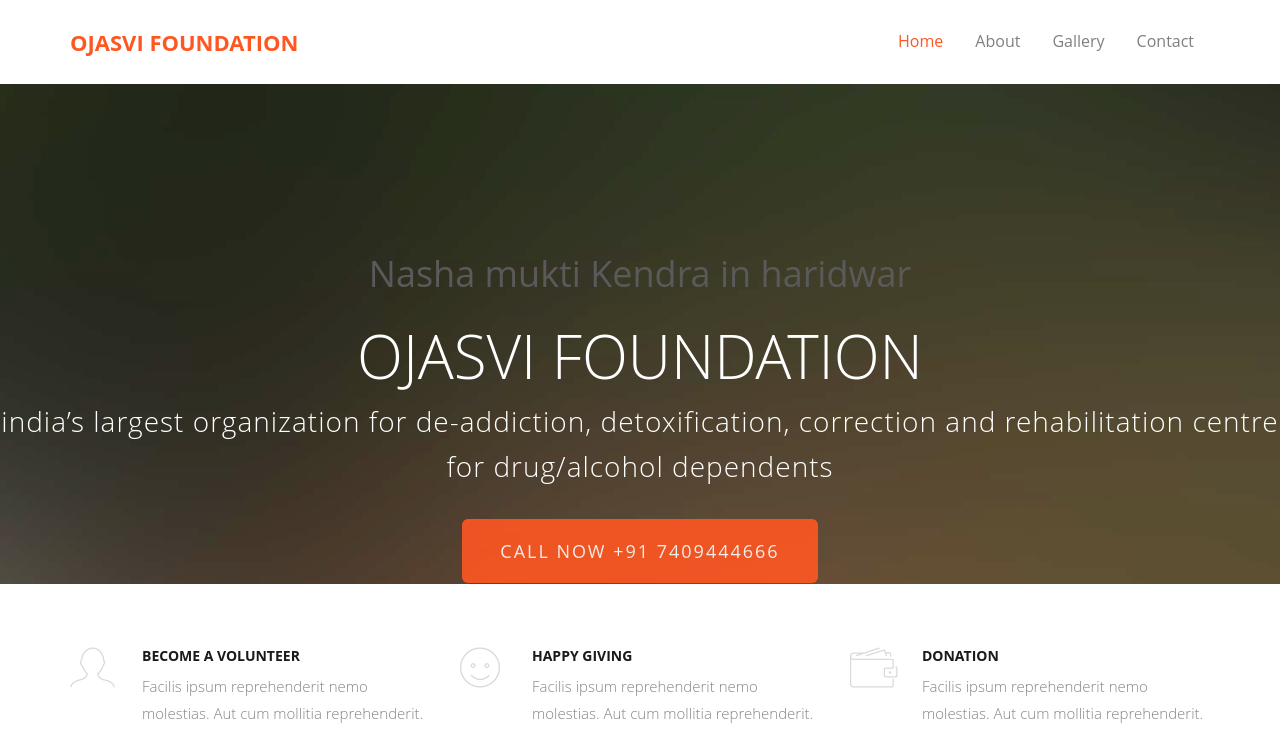
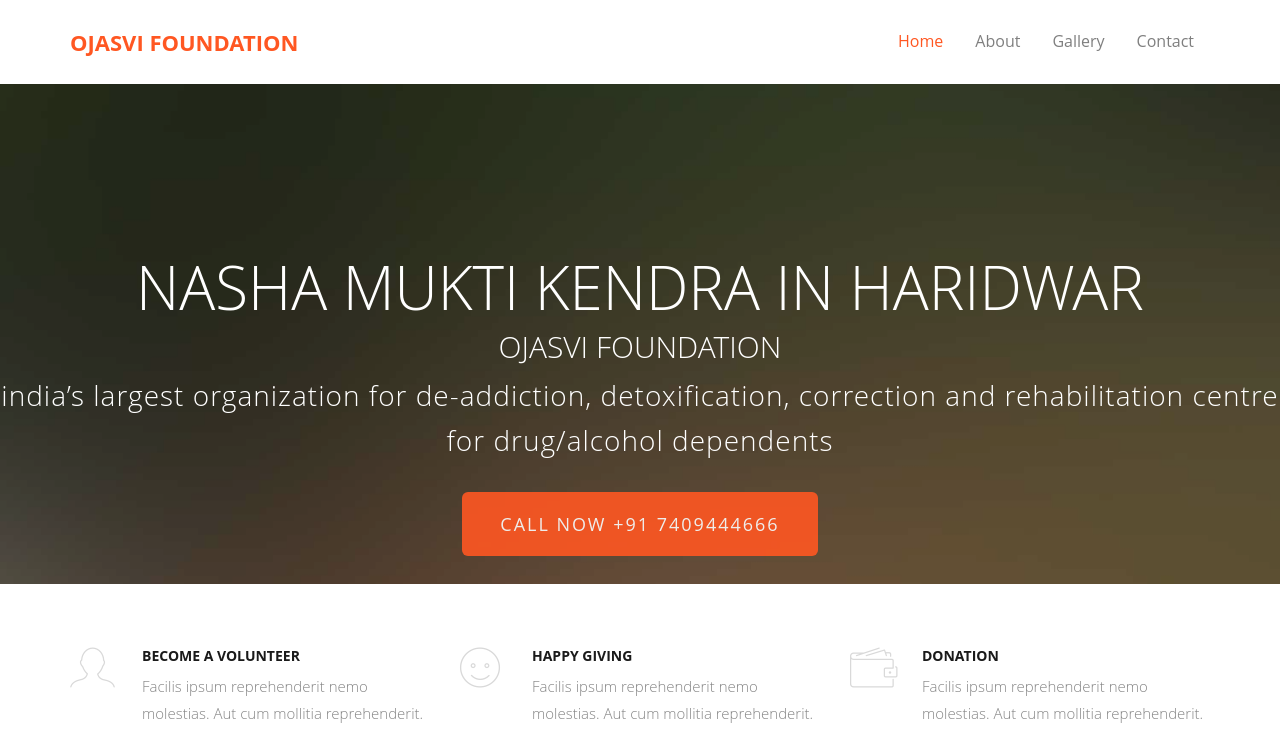
Before and after one commit to wsgmall/ojasvifoundationharidwar, a plain HTML site: page index.html in a window 1280 px wide. Shown: the part 51-798 px from the top of the page. Drawn offline with nearby package versions, Linux system fonts and the light colour scheme; some packages are replaced by stand-ins of ours; a script that the page names is missing; files whose address does not match are found by name.

Commit message:
Update style.css

```diff
--- a/css/style.css
+++ b/css/style.css
@@ -220,10 +220,17 @@ figure {
   }
 
 }
+.fh5co-cover .desc h1 {
+  color: #fff;
+  text-transform: uppercase;
+  font-size: 60px;
+  margin-bottom: 10px;
+  font-weight: 300 !important;
+}
 .fh5co-cover .desc h2 {
   color: #fff;
   text-transform: uppercase;
-  font-size: 60px;
+
   margin-bottom: 10px;
   font-weight: 300 !important;
 }
```
